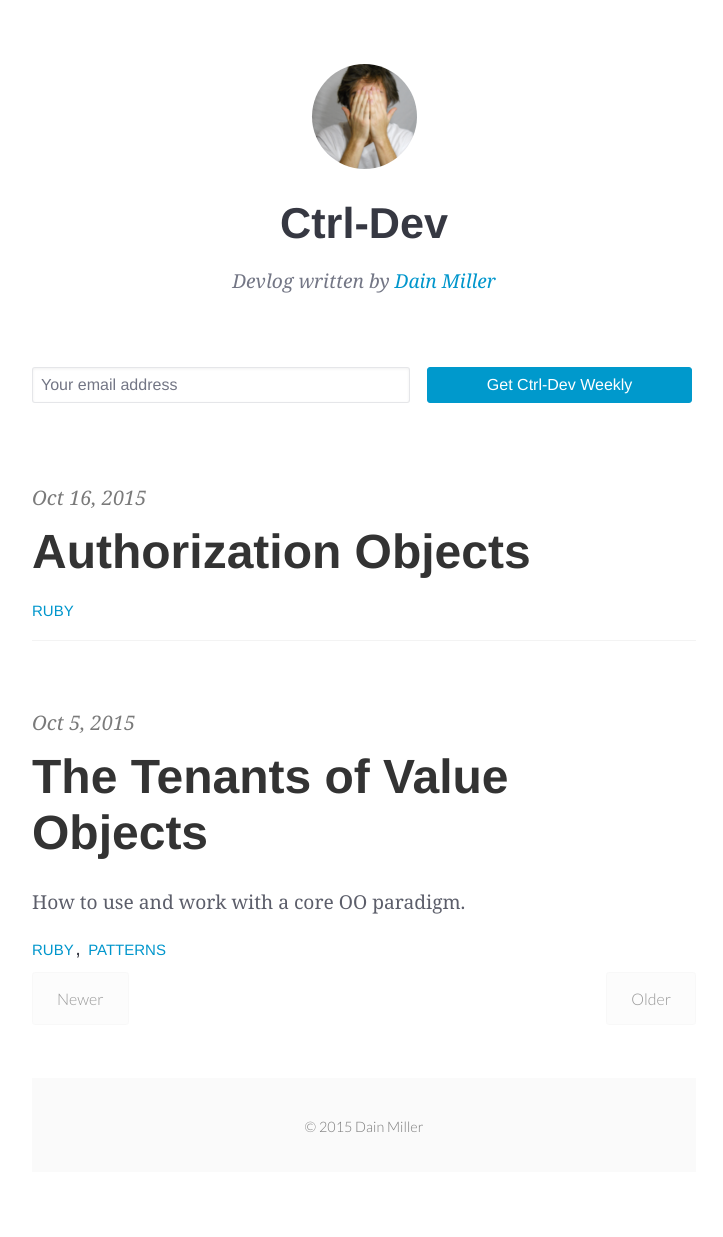
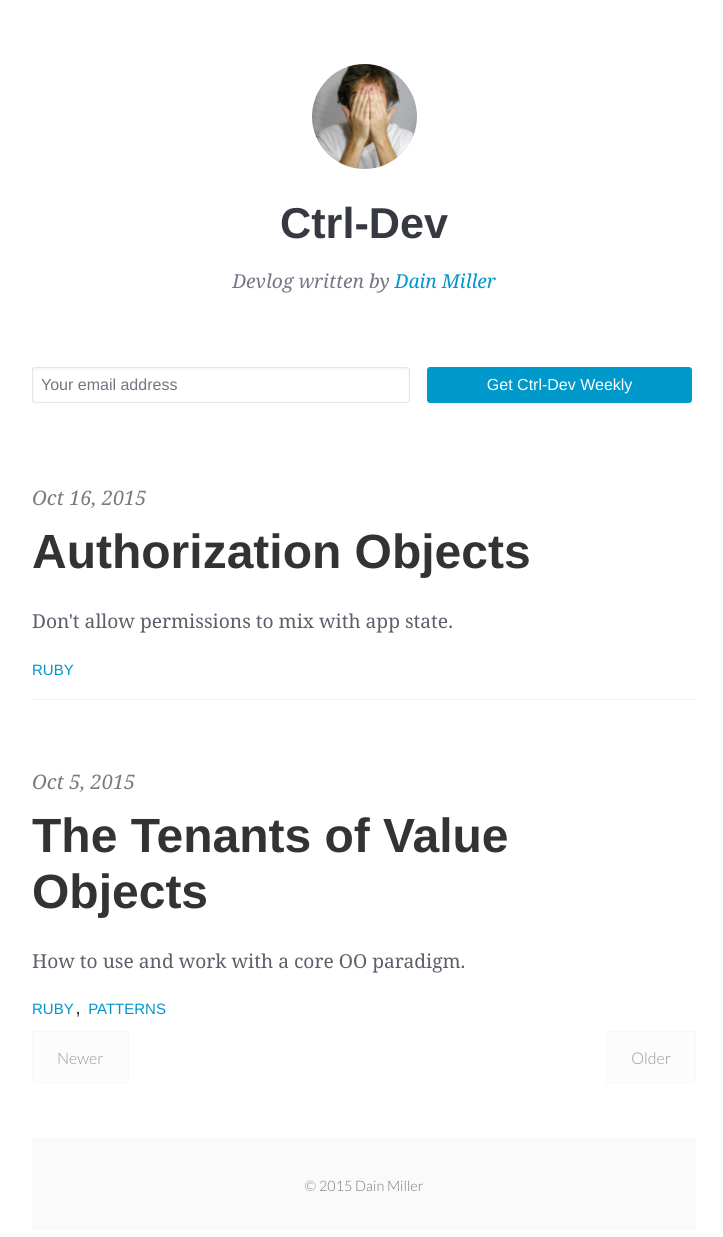
Before and after one commit to mraiur/dainmiller.github.io, a Jekyll site: the page built from index.html, in a window 1280 px wide. Shown: the whole page, without its empty margins (276-999 px from the left). Built offline with Jekyll 4.4.1, drawn with Linux system fonts in a browser that asks for light colours; the list of posts is cut into pages by our own code; before the commit the page ends 1178 px from its top, so only the background shows below that.

Commit message:
Update 2015-10-16-scenario-coupling-cohesions.markdown

```diff
--- a/_posts/2015-10-16-scenario-coupling-cohesions.markdown
+++ b/_posts/2015-10-16-scenario-coupling-cohesions.markdown
@@ -4,6 +4,7 @@ title: Authorization Objects
 layout: post
 tags: [ruby]
 categories: [ruby]
+summary: Don't allow permissions to mix with app state.
 ---
 Scenario:
 We run a youtube production company and we make videos for paying members.
```
